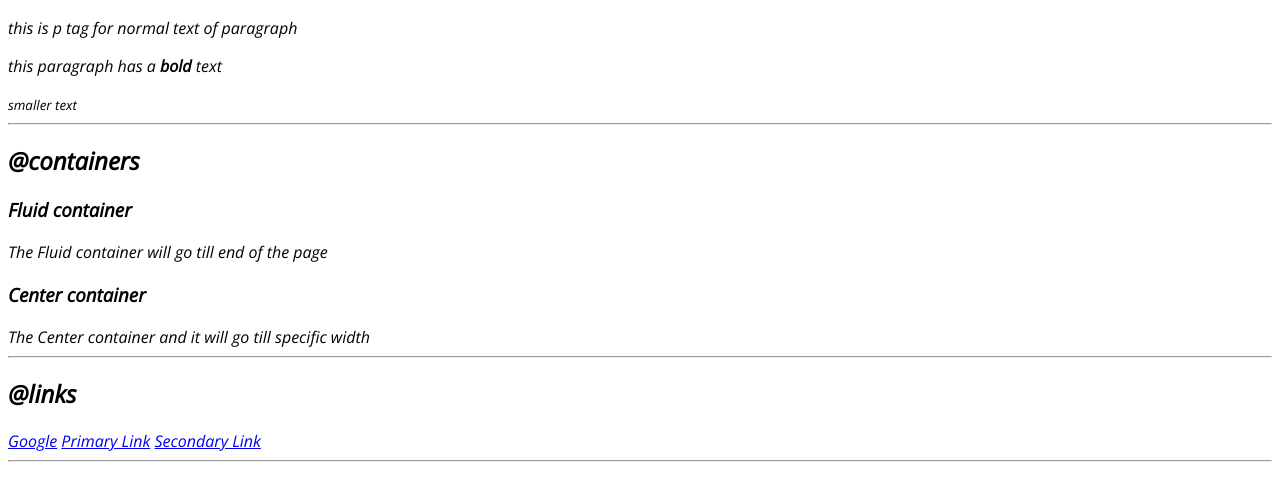
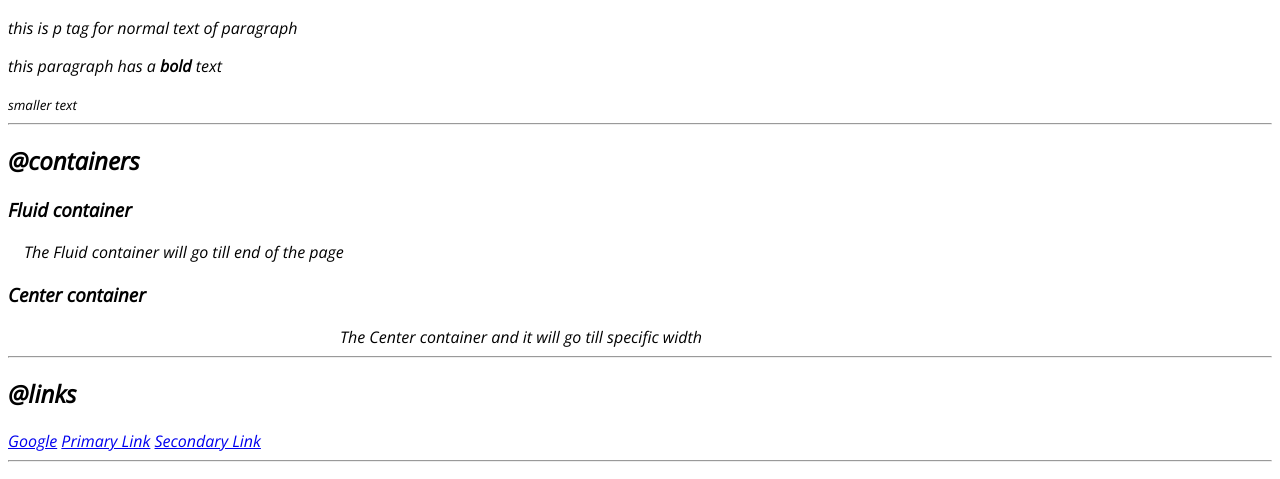
Before and after one commit to sharath-io/learning-html, a plain HTML site: page index.html in a window 1280 px wide. Shown: the part 301-780 px from the top of the page. Drawn offline with nearby package versions, Linux system fonts and the light colour scheme.

Commit message:
container

```diff
--- a/index.html
+++ b/index.html
@@ -13,7 +13,7 @@
 
 <body>
     <h1>Sharath's component library</h1>
-    <p > This is paragraph tag, here we are learning HTML for personal website which have our portfolio which includes blogs projects </p>
+    <p> This is paragraph tag, here we are learning HTML for personal website which have our portfolio which includes blogs projects </p>
 
     <hr>
 
@@ -30,10 +30,10 @@
     <h2>@containers</h2>
 
     <h3> Fluid container</h3>
-    <div>The Fluid container will go till end of the page </div>
+    <div class="container">The Fluid container will go till end of the page </div>
 
     <h3>Center container</h3>
-    <div>The Center container and it will go till specific width</div>
+    <div  class="container container-center">The Center container and it will go till specific width</div>
 
     <hr>
 
--- a/style.css
+++ b/style.css
@@ -5,3 +5,15 @@
 body{
     font-family: 'Open Sans', sans-serif;
 }
+
+
+
+.container{
+   padding-left: 1rem;
+   padding-right: 1rem;
+}
+
+.container-center{
+    max-width: 600px;
+    margin: auto;
+}
```
